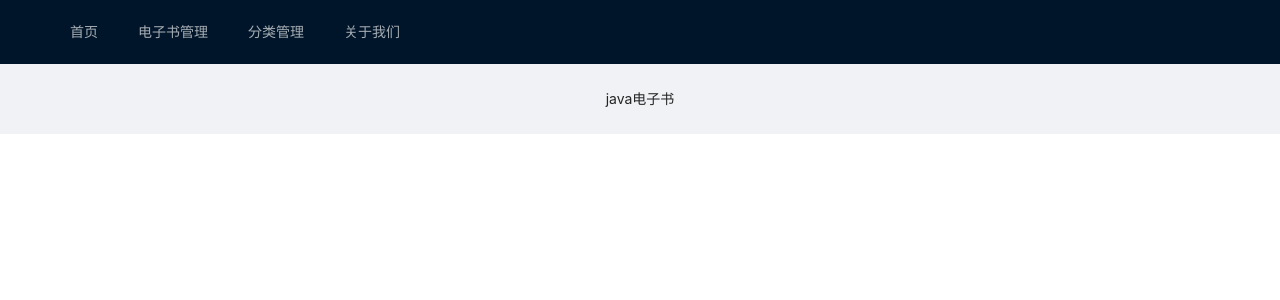
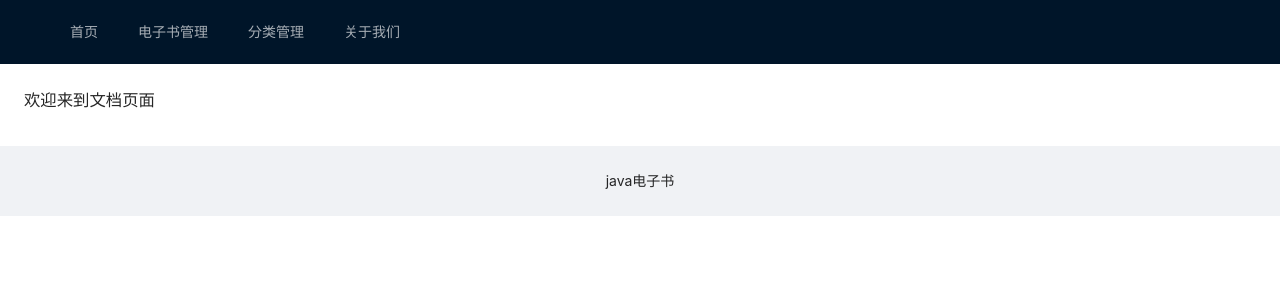
Before and after one commit to 221566/wiki2, a Vue app in the folder web/: page /doc in a window 1280 px wide. Shown: the top 300 px of the page. Built offline with nearby package versions, Linux system fonts and the light colour scheme; no server answers.

Commit message:
增加文档页面，点击首页电子书可以进入文档页面

```diff
--- a/web/src/router/index.ts
+++ b/web/src/router/index.ts
@@ -3,11 +3,17 @@ import Home from '../views/Home.vue'
 import AdminEboot from '../views/admin/AdminEboot.vue'
 import AdminCategory from '../views/admin/AdminCategory.vue'
 import AdminDoc from '../views/admin/AdminDoc.vue'
+import Doc from '../views/Doc.vue'
 const routes: Array<RouteRecordRaw> = [
   {
     path: '/',
     name: 'Home',
     component: Home
+  },
+  {
+    path: '/doc',
+    name: 'Doc',
+    component: Doc
   },
   {
     path: '/about',
--- /dev/null
+++ b/web/src/views/Doc.vue
@@ -0,0 +1,9 @@
+<template>
+    <a-layout>
+        <a-layout-content :style="{background: '#fff',padding: '24px',margin: 0,minHeight: '280'}">
+            <div class="doc">
+                <h1>欢迎来到文档页面</h1>
+            </div>
+        </a-layout-content>
+    </a-layout>
+</template>
--- a/web/src/views/Home.vue
+++ b/web/src/views/Home.vue
@@ -44,7 +44,10 @@
 
             <a-list-item-meta :description="item.description">
               <template #title>
-                <a :href="item.href">{{ item.name }}</a>
+<!--                <a :href="item.href">{{ item.name }}</a>-->
+                <router-link :to="'/doc?ebookId='+item.id">
+                  {{item.name}}
+                </router-link>
               </template>
               <template #avatar><a-avatar :src="item.cover" /></template>
             </a-list-item-meta>
```
